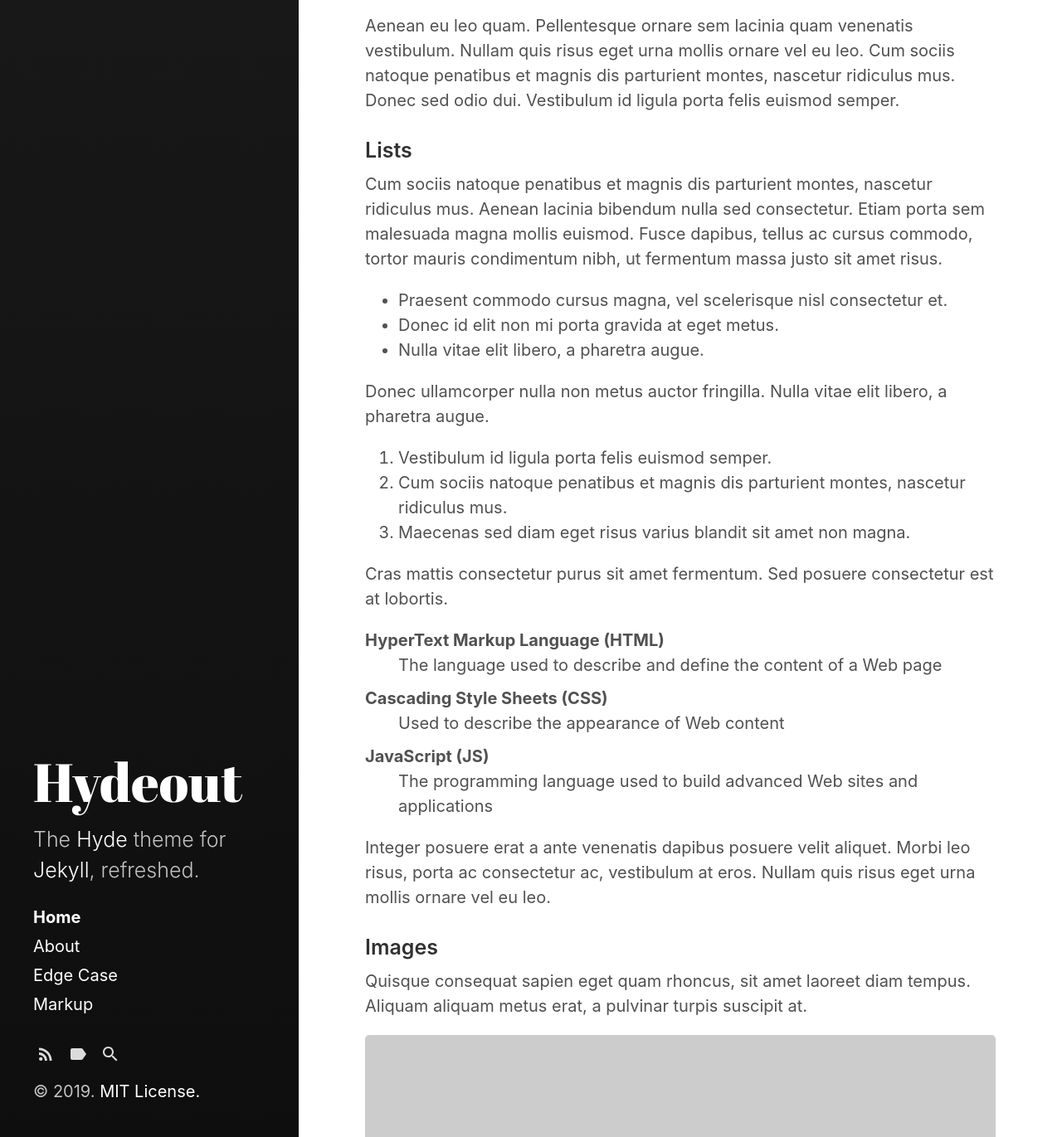
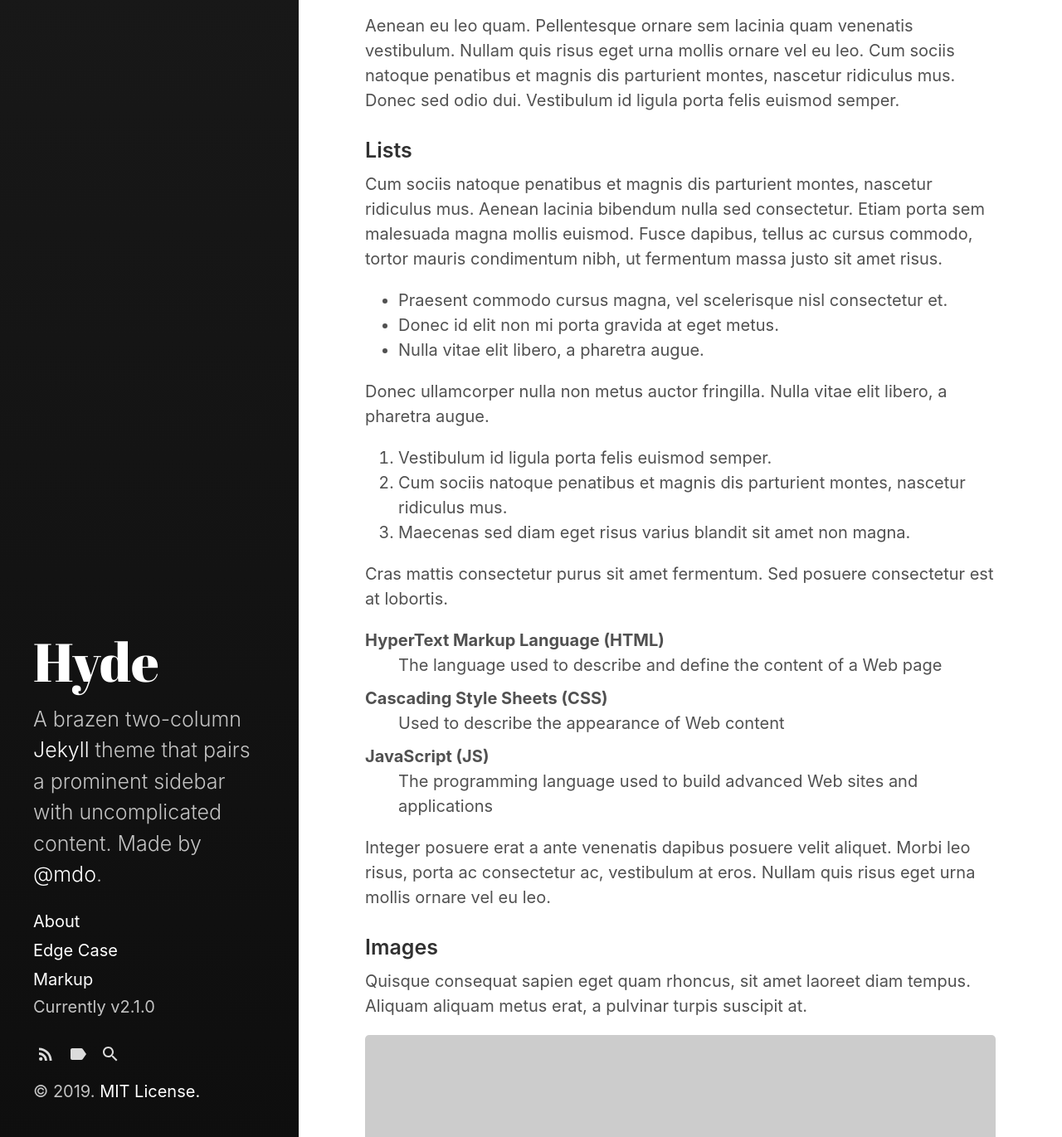
Before and after one commit to EngineITOps/EngineITOps.github.io, a Jekyll site: the page built from index.html, in a window 1280 px wide, cut to the strip 3629-5000 px from the top of the page. Shown: the whole strip at 83% size. Built offline with Jekyll 4.4.1, drawn with Linux system fonts in a browser that asks for light colours; Markdown is read by kramdown in place of the engine named in the settings; the list of posts is cut into pages by our own code; part of the change alters nothing that is shown.

Commit message:
Update _config.yml

```diff
--- a/_config.yml
+++ b/_config.yml
@@ -1,35 +1,26 @@
 # Dependencies
-markdown:         kramdown
-highlighter:      rouge
+markdown:         redcarpet
+highlighter:      pygments
+
+# Permalinks
+permalink:        pretty
+relative_permalinks: true
 
 # Setup
-title:            Hydeout
+title:            Hyde
 tagline:          'A Jekyll theme'
-description:      'The <a href="http://hyde.getpoole.com" target="_blank">Hyde</a> theme for <a href="http://jekyllrb.com" target="_blank">Jekyll</a>, refreshed.'
-url:              https://fongandrew.github.io
-baseurl:          '/hydeout'
-                  # the optional subpath of your site, e.g. "/blog"
-                  # NB: This applies to all pages in your Jekyll site.
-                  # If you want to move just the blog index pages but keep
-                  # other pages at root, see the paginate_path and
-                  # sidebar_blog_link below.
+description:      'A brazen two-column <a href="http://jekyllrb.com" target="_blank">Jekyll</a> theme that pairs a prominent sidebar with uncomplicated content. Made by <a href="https://twitter.com/mdo" target="_blank">@mdo</a>.'
+url:              http://hyde.getpoole.com
+baseurl:          /
 
 author:
-  name:           'Andrew Fong'
-  url:            https://twitter.com/fongandrewc
+  name:           'Mark Otto'
+  url:            https://twitter.com/mdo
 
 paginate:         5
-# paginate_path:    '/page:num'
-                    # Or '/blog/page:num' if you want to move your index pages
 
-plugins:
-  - jekyll-feed
-  - jekyll-gist
-  - jekyll-paginate
+# Custom vars
+version:          2.1.0
 
-# Sidebar link settings
-sidebar_home_link:  true
-# sidebar_blog_link:  '/blog'   # By default, your home page is your blog
-                                # page. If you change your paginate_path,
-                                # set this to the root of the paginate_path
-                                # to enable a separate blog link.
+github:
+  repo:           https://github.com/poole/hyde
```
